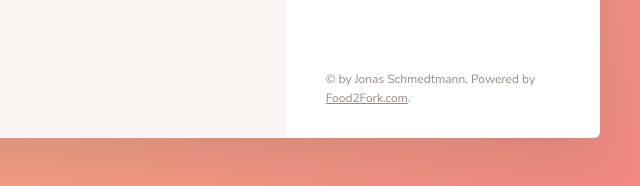
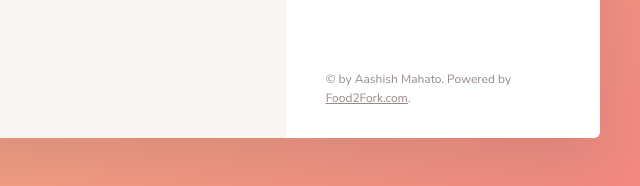
Before and after one commit to aashish-300/forkify, a website built with webpack: page src/index.html in a window 1280 px wide. Shown: the part 1013-1199 px from the top of the page, 640-1280 px from the left. Built offline with nearby package versions, Linux system fonts and the light colour scheme.

Commit message:
forkify updated

```diff
--- a/src/index.html
+++ b/src/index.html
@@ -429,7 +429,7 @@
             </ul>
 
             <div class="copyright">
-                &copy; by Jonas Schmedtmann. Powered by
+                &copy; by Aashish Mahato. Powered by
                 <a href="http://food2fork.com" target="_blank" class="link">Food2Fork.com</a>.
             </div>
 
```
Also changed, not shown: dist/index.html.
